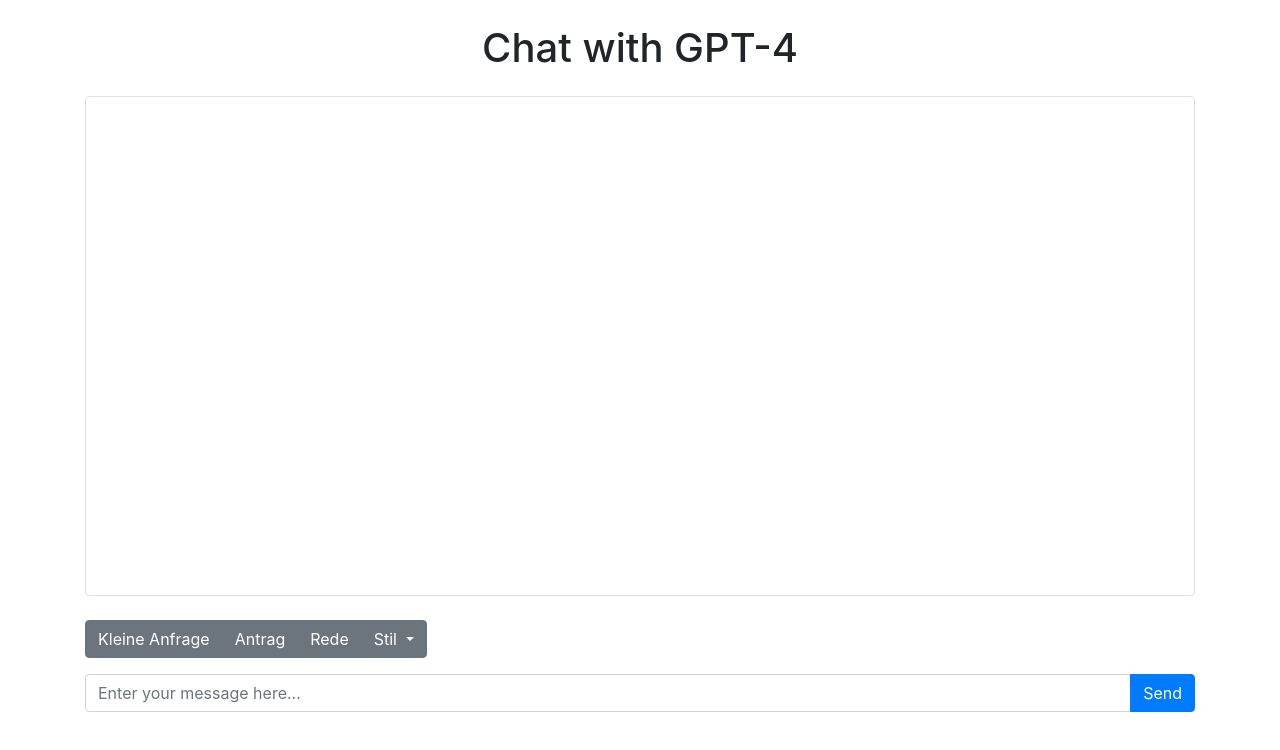
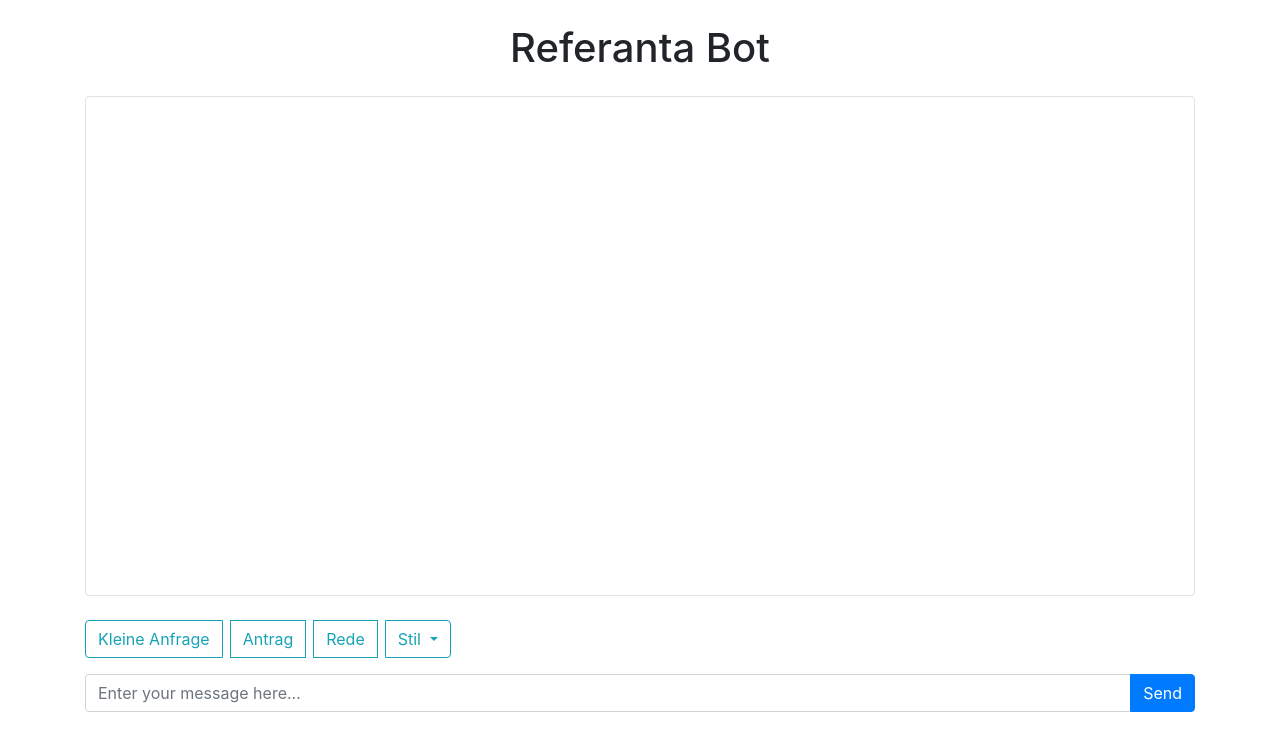
Before and after one commit to avaratis/referenta_frontend, a plain HTML site: page Frontend/main.html in a window 1280 px wide. Drawn offline with nearby package versions, Linux system fonts and the light colour scheme.

Commit message:
more buttons and spacing

```diff
--- a/Frontend/main.html
+++ b/Frontend/main.html
@@ -8,25 +8,26 @@
 </head>
 <body>
     <div class="container">
-        <h1 class="my-4 text-center">Chat with GPT-4</h1>
+        <h1 class="my-4 text-center">Referanta Bot</h1>
 
         <div id="chatbox" class="border rounded p-3 mb-4" style="height: 500px; overflow: auto;">
             <!-- Chat messages will be added here -->
         </div>
 
         <div class="btn-group mb-3" role="group" aria-label="Button group">
-            <button type="button" class="btn btn-secondary" onclick="buttonClick('Kleine Anfrage')">Kleine Anfrage</button>
-            <button type="button" class="btn btn-secondary" onclick="buttonClick('Antrag')">Antrag</button>
-            <button type="button" class="btn btn-secondary" onclick="buttonClick('Rede')">Rede</button>
+            <button type="button" class="btn btn-outline-info mr-2" onclick="buttonClick('Kleine Anfrage')">Kleine Anfrage</button>
+            <button type="button" class="btn btn-outline-info mr-2" onclick="buttonClick('Antrag')">Antrag</button>
+            <button type="button" class="btn btn-outline-info mr-2" onclick="buttonClick('Rede')">Rede</button>
 
             <div class="btn-group" role="group">
-                <button id="btnGroupDrop1" type="button" class="btn btn-secondary dropdown-toggle" data-toggle="dropdown" aria-haspopup="true" aria-expanded="false">
+                <button id="btnGroupDrop1" type="button" class="btn btn-outline-info dropdown-toggle" data-toggle="dropdown" aria-haspopup="true" aria-expanded="false">
                     Stil
                 </button>
                 <div class="dropdown-menu" aria-labelledby="btnGroupDrop1">
                     <a class="dropdown-item" href="#" onclick="dropdownClick('Gedeckt')">Gedeckt</a>
                     <a class="dropdown-item" href="#" onclick="dropdownClick('Polemisch')">Polemisch</a>
                     <a class="dropdown-item" href="#" onclick="dropdownClick('Intelligent')">Intelligent</a>
+                    <a class="dropdown-item" href="#" onclick="dropdownClick('Niggermode')">Niggermode</a>
                 </div>
             </div>
         </div>
```
